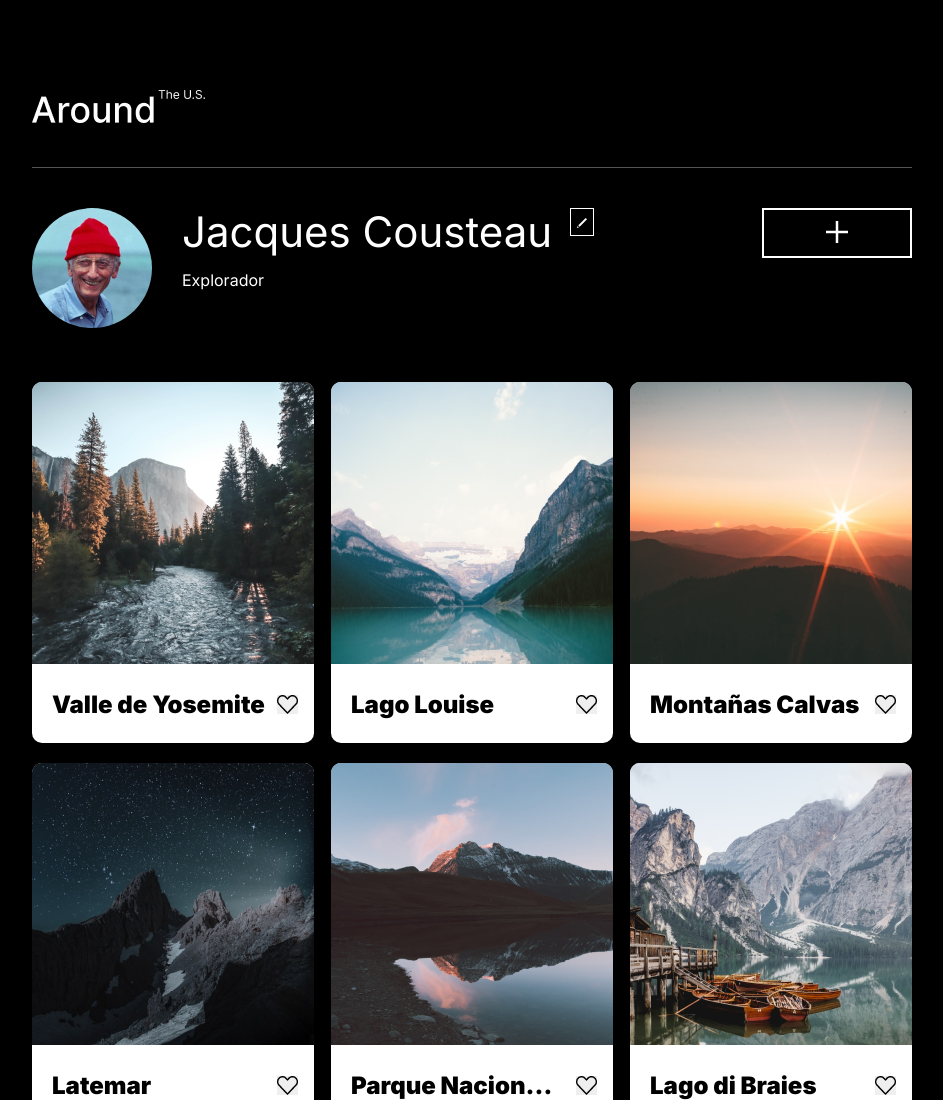
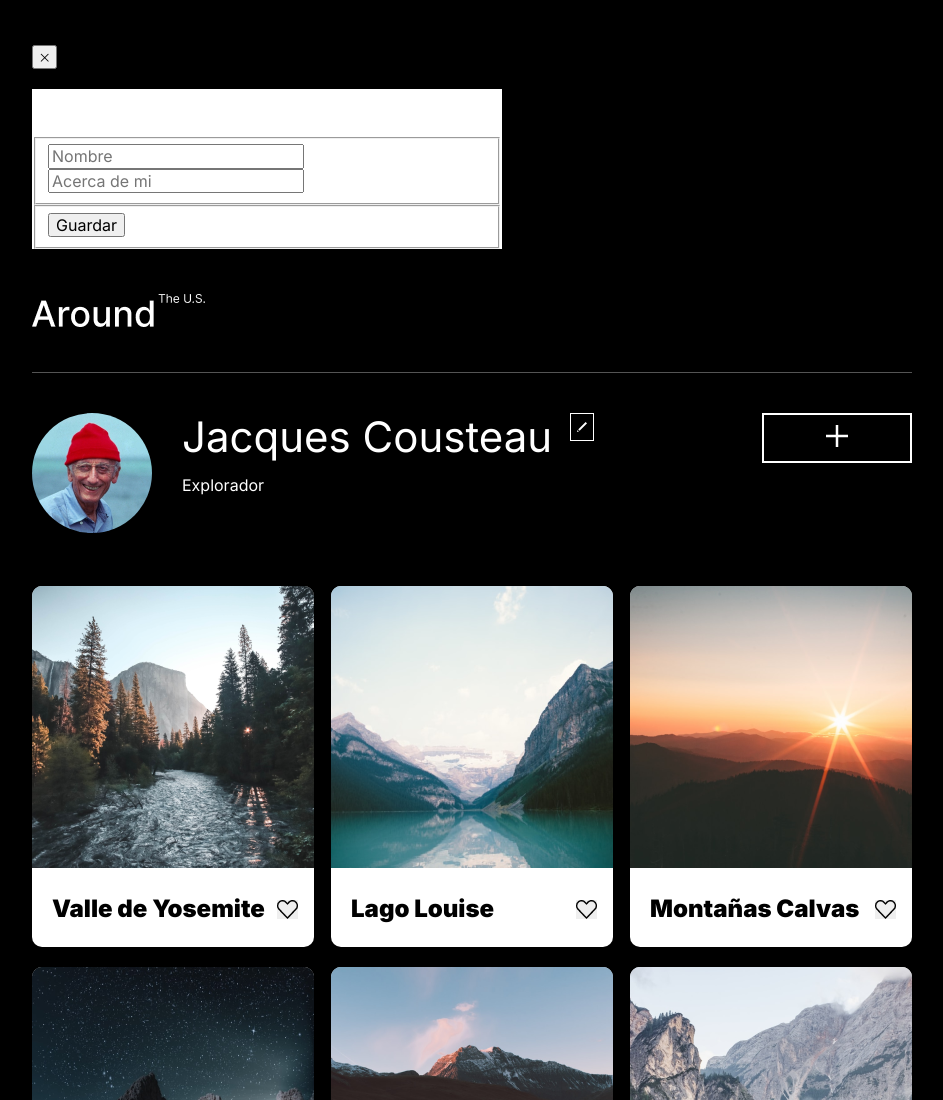
Before and after one commit to Jessloto95/web_project_around, a plain HTML site: page index.html in a window 1280 px wide. Shown: the top 1100 px of the page, without its empty margins (168-1111 px from the left). Drawn offline with Linux system fonts and the light colour scheme.

Commit message:
Etapa popup

```diff
--- /dev/null
+++ b/blocks/popup.css
@@ -0,0 +1,11 @@
+.popup {
+
+}
+.popup__conteiner {
+    width: 470px;
+
+}
+
+.popup__content {
+    background-color: #FFFFFF;
+}
--- a/index.html
+++ b/index.html
@@ -11,6 +11,21 @@
   </head>
   <body>
     <div class="page">
+      <section class="popup popup_opened">
+        <div class="popup__conteiner">
+        <button class="popup__button popup__button_close">🞩</button>
+        <form class="popup__content">
+          <h2 class=" popup__title">Editar perfil</h2>
+          <fieldset class="popup__form">
+            <input type="text" class="popup__input_name" placeholder="Nombre">
+            <input type="text" class="popup__input_hobbie" placeholder="Acerca de mi">
+          </fieldset>
+          <fieldset class="popup__form">
+            <button class="popup__button popup__button_save">Guardar</button>
+          </fieldset>
+        </form>
+        </div>
+      </section>
       <header class="header">
         <img
           src="./images/Vector.png"
--- a/pages/index.css
+++ b/pages/index.css
@@ -4,4 +4,5 @@
 @import url(../blocks/header.css);
 @import url(../blocks/profile.css);
 @import url(../blocks/card.css);
+@import url(../blocks/popup.css);
 @import url(../blocks/footer.css);
```
